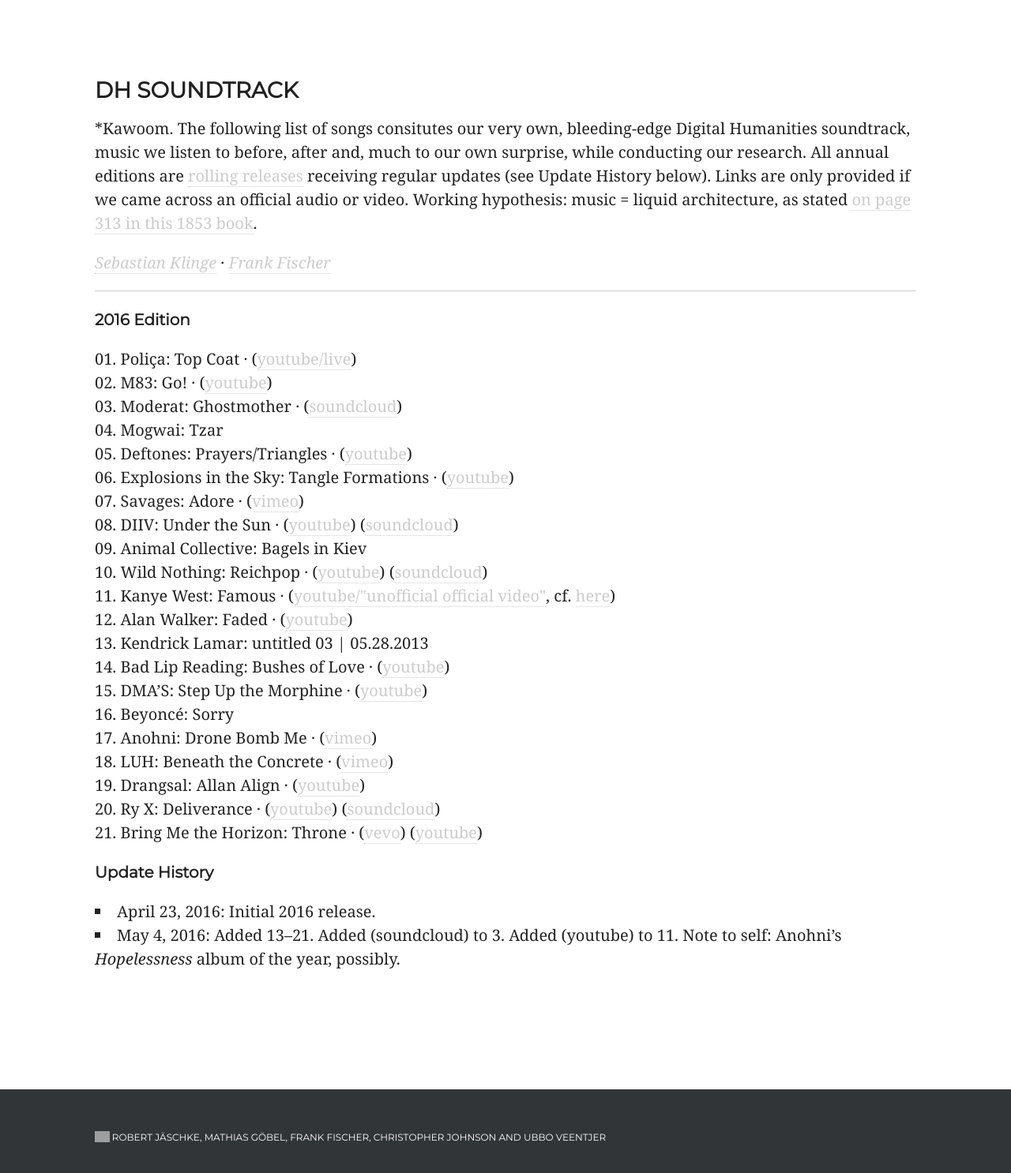
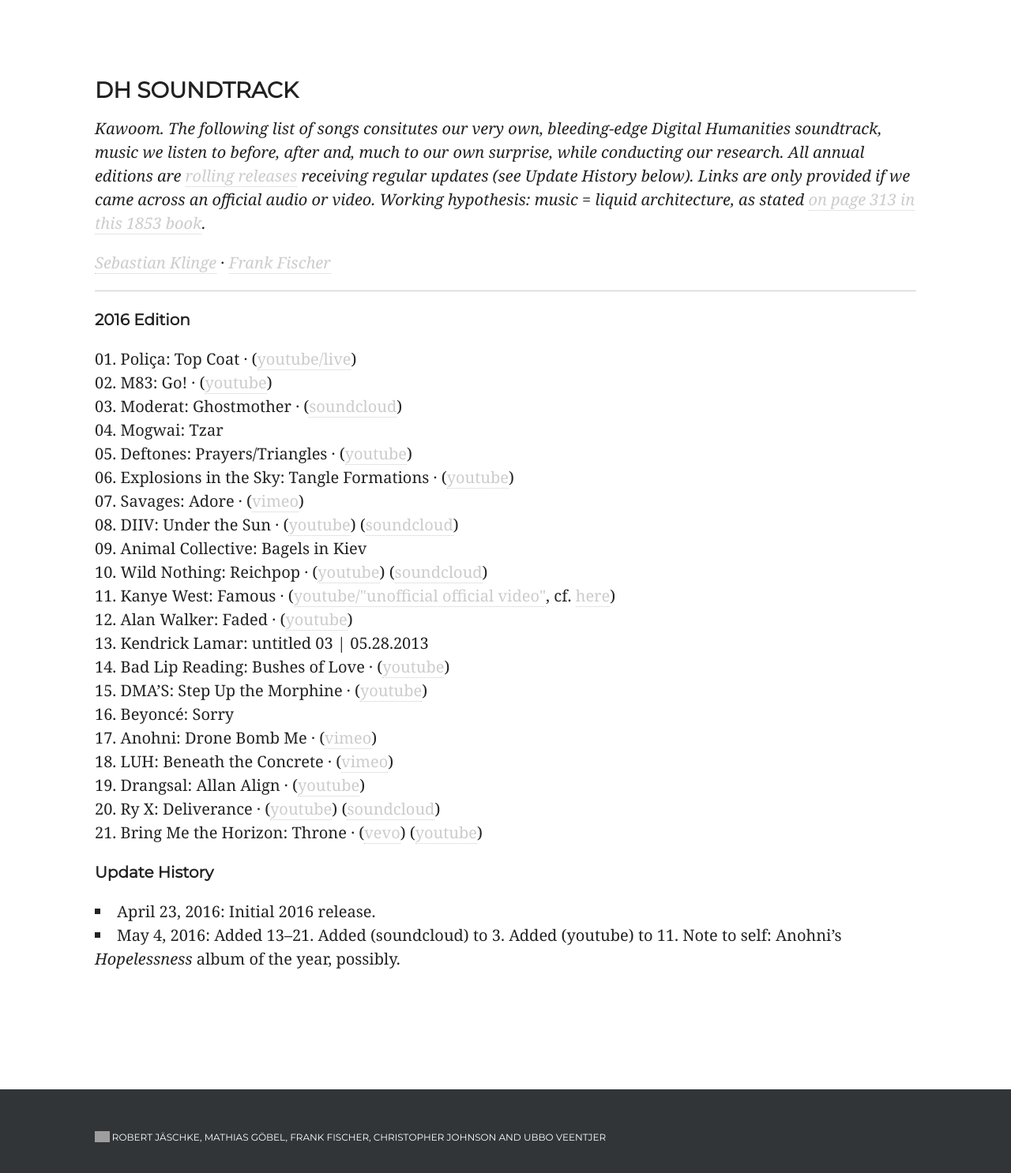
Before and after one commit to weltliteratur/blog, a Jekyll site: the page built from dh-soundtrack.md, in a window 1280 px wide. Shown: the part 250-1736 px from the top of the page at 79% size. Built offline with Jekyll 4.4.1, drawn with Linux system fonts in a browser that asks for light colours; nearby versions of some CDN libraries; some web fonts are replaced; grey boxes are pictures that could not be loaded.

Commit message:
formatting

```diff
--- a/dh-soundtrack.md
+++ b/dh-soundtrack.md
@@ -3,7 +3,7 @@
 title: DH Soundtrack
 ---
 
-*Kawoom. The following list of songs consitutes our very own, bleeding-edge Digital Humanities soundtrack, music we listen to before, after and, much to our own surprise, while conducting our research. All annual editions are [rolling releases](https://en.wikipedia.org/wiki/Rolling_release) receiving regular updates (see Update History below). Links are only provided if we came across an official audio or video. Working hypothesis: music = liquid architecture, as stated [on page 313 in this 1853 book](http://reader.digitale-sammlungen.de/de/fs1/object/display/bsb10598676_00329.html?zoom=1).
+*Kawoom. The following list of songs consitutes our very own, bleeding-edge Digital Humanities soundtrack, music we listen to before, after and, much to our own surprise, while conducting our research. All annual editions are [rolling releases](https://en.wikipedia.org/wiki/Rolling_release) receiving regular updates (see Update History below). Links are only provided if we came across an official audio or video. Working hypothesis: music = liquid architecture, as stated [on page 313 in this 1853 book](http://reader.digitale-sammlungen.de/de/fs1/object/display/bsb10598676_00329.html?zoom=1).*
 
 *[Sebastian Klinge](https://twitter.com/DasAnsagenfeuil)* &middot; *[Frank Fischer](https://twitter.com/umblaetterer)*
 
```
